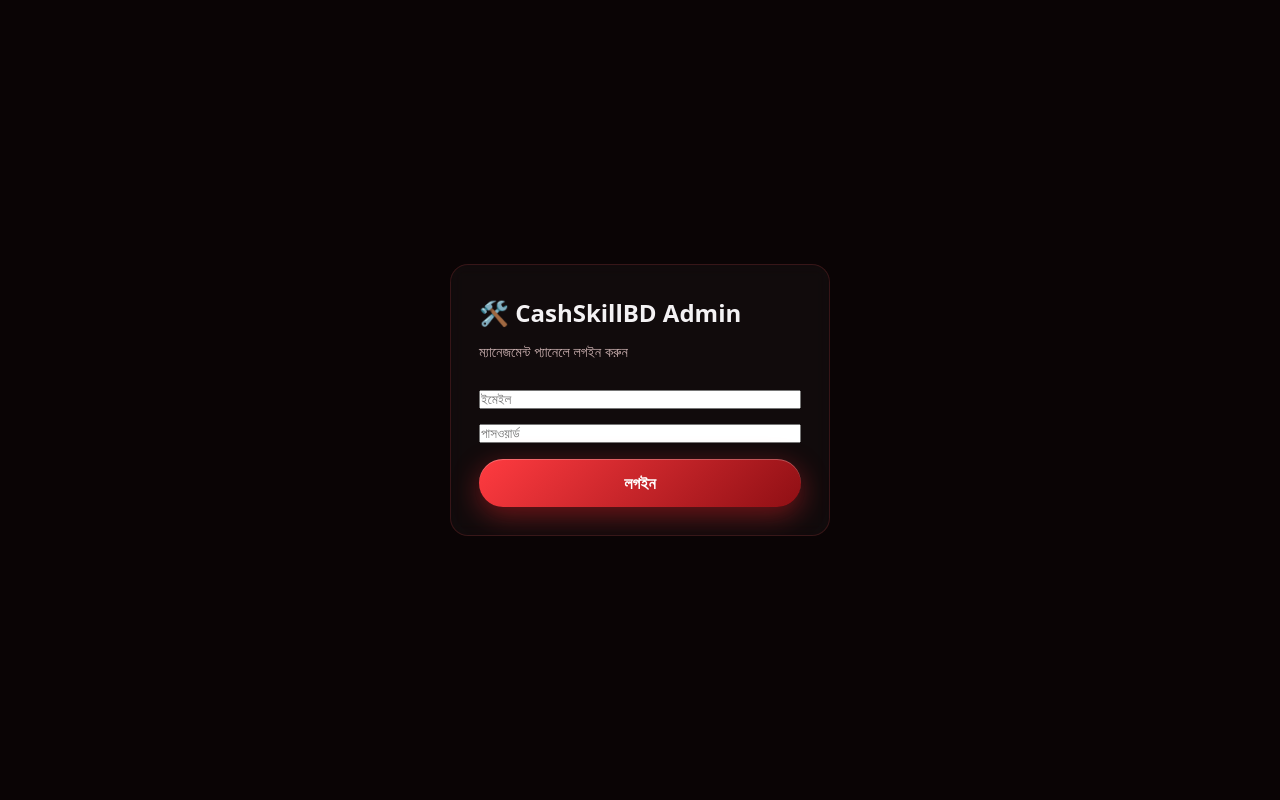
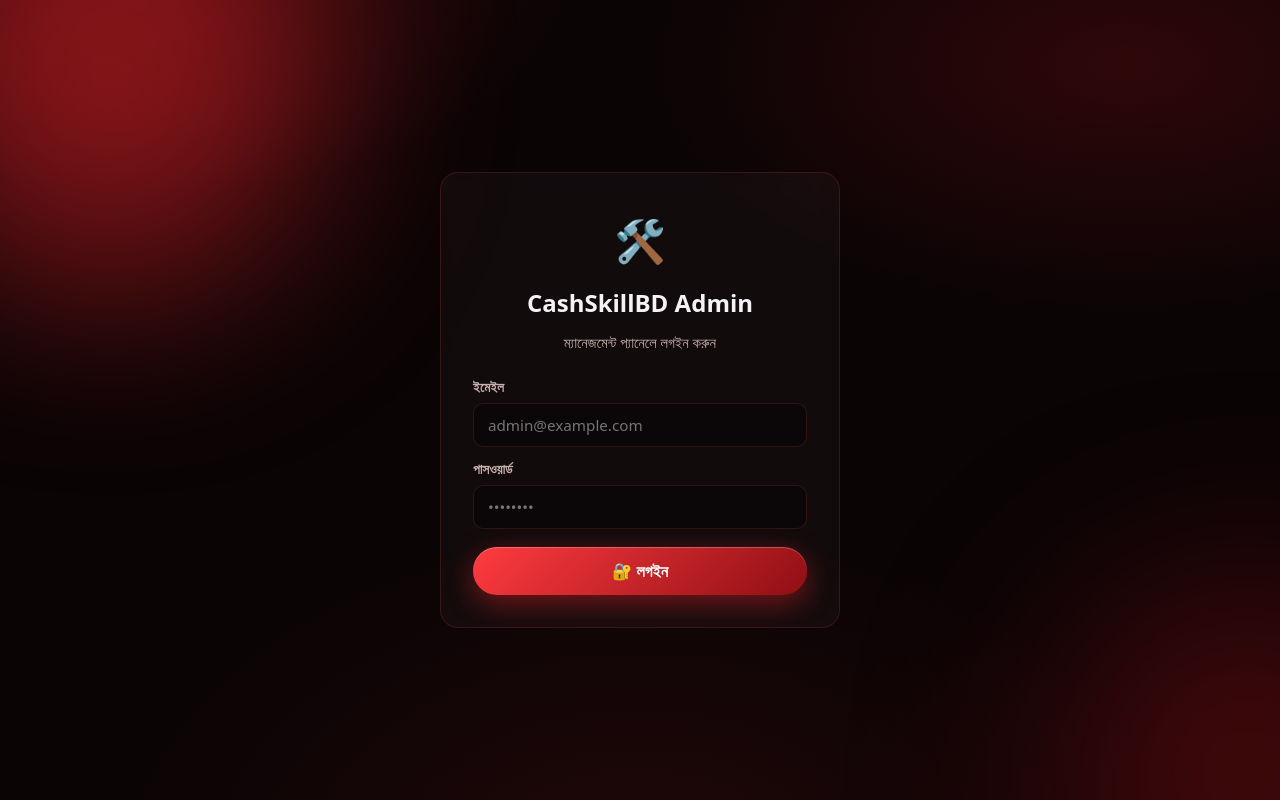
Before and after one commit to Niczzxo/CashSkillBD-Admin, a React (Vite) app: page / in a window 1280 px wide. Built offline with nearby package versions, Linux system fonts and the light colour scheme; no server answers.

Commit message:
Match public site background + premium login

```diff
--- a/src/App.jsx
+++ b/src/App.jsx
@@ -19,15 +19,18 @@
 
   return (
     <div style={{minHeight:'100vh', display:'flex', alignItems:'center', justifyContent:'center', padding:20}}>
-      <form onSubmit={submit} className="card" style={{width:'100%', maxWidth:380, padding:28}}>
-        <h2 style={{marginBottom:6}}>🛠️ CashSkillBD Admin</h2>
-        <p style={{color:'var(--muted)', marginBottom:20, fontSize:'.9rem'}}>ম্যানেজমেন্ট প্যানেলে লগইন করুন</p>
-        {error && <p style={{color:'#ff7d7d', marginBottom:12}}>{error}</p>}
-        <input type="email" placeholder="ইমেইল" value={email} onChange={e=>setEmail(e.target.value)}
-          required style={{width:'100%', marginBottom:10}} />
-        <input type="password" placeholder="পাসওয়ার্ড" value={password} onChange={e=>setPassword(e.target.value)}
-          required style={{width:'100%', marginBottom:16}} />
-        <button className="btn btn-block" disabled={busy}>{busy ? '...' : 'লগইন'}</button>
+      <form onSubmit={submit} className="card" style={{width:'100%', maxWidth:400, padding:32}}>
+        <div className="center" style={{marginBottom:20}}>
+          <div style={{fontSize:'2.6rem', marginBottom:8}}>🛠️</div>
+          <h2 style={{marginBottom:6}}>CashSkillBD Admin</h2>
+          <p style={{color:'var(--muted)', fontSize:'.92rem'}}>ম্যানেজমেন্ট প্যানেলে লগইন করুন</p>
+        </div>
+        {error && <p style={{color:'#ff7d7d', marginBottom:12, textAlign:'center'}}>{error}</p>}
+        <label className="f-label">ইমেইল</label>
+        <input className="inp" type="email" placeholder="admin@example.com" value={email} onChange={e=>setEmail(e.target.value)} required />
+        <label className="f-label">পাসওয়ার্ড</label>
+        <input className="inp" type="password" placeholder="••••••••" value={password} onChange={e=>setPassword(e.target.value)} required />
+        <button className="btn btn-block" disabled={busy} style={{marginTop:8}}>{busy ? 'লগইন হচ্ছে…' : '🔐 লগইন'}</button>
       </form>
     </div>
   )
@@ -48,5 +51,12 @@
 }
 
 export default function App() {
-  return <AuthProvider><Shell /></AuthProvider>
+  return (
+    <>
+      <div className="ambient" />
+      <div className="orb orb-1" />
+      <div className="orb orb-2" />
+      <AuthProvider><Shell /></AuthProvider>
+    </>
+  )
 }
```
